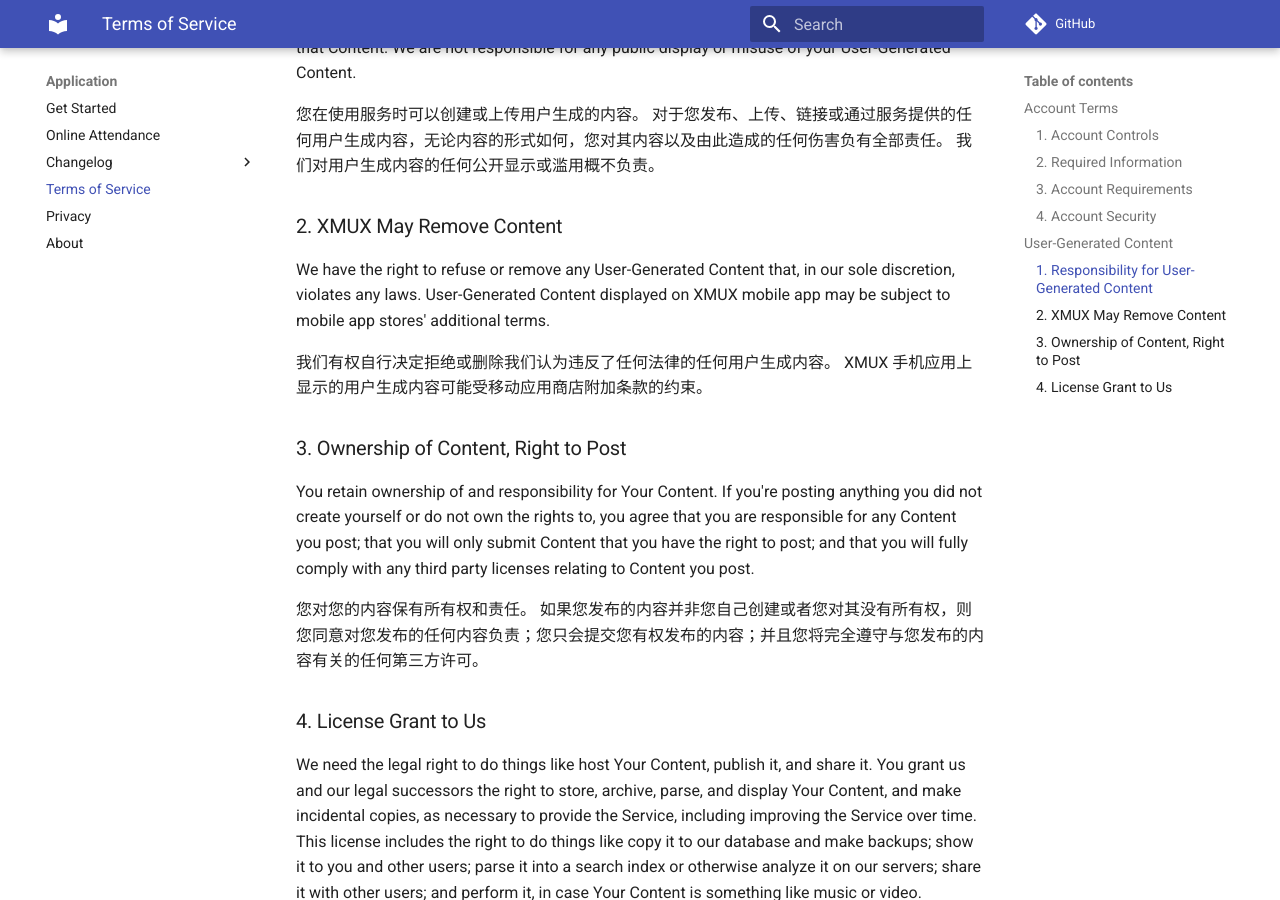
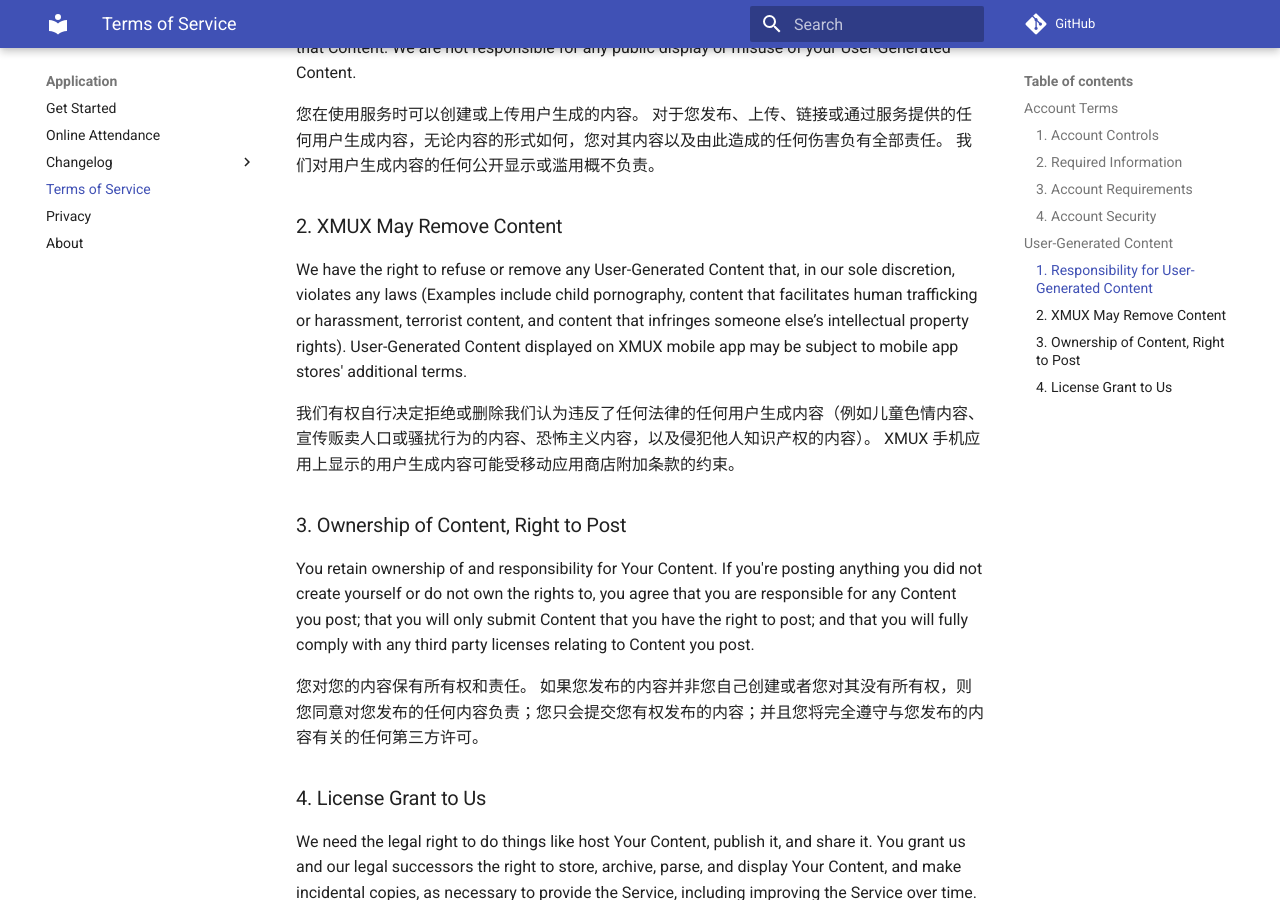
Before and after one commit to XMUMY/docs, an MkDocs documentation site: the page built from docs/app/terms.md, in a window 1280 px wide and 900 px high, scrolled down 2043 px. Built offline with MkDocs 1.6.1 and Material for MkDocs 9.7.7, drawn with Linux system fonts in a browser that asks for light colours; comment, search, counter and statistics services are not loaded.

Commit message:
Update TOS

```diff
--- a/docs/app/terms.md
+++ b/docs/app/terms.md
@@ -64,9 +64,9 @@ You may create or upload User-Generated Content while using the Service. You are
 
 ### 2. XMUX May Remove Content
 
-We have the right to refuse or remove any User-Generated Content that, in our sole discretion, violates any laws. User-Generated Content displayed on XMUX mobile app may be subject to mobile app stores' additional terms.
+We have the right to refuse or remove any User-Generated Content that, in our sole discretion, violates any laws (Examples include child pornography, content that facilitates human trafficking or harassment, terrorist content, and content that infringes someone else’s intellectual property rights). User-Generated Content displayed on XMUX mobile app may be subject to mobile app stores' additional terms.
 
-我们有权自行决定拒绝或删除我们认为违反了任何法律的任何用户生成内容。 XMUX 手机应用上显示的用户生成内容可能受移动应用商店附加条款的约束。
+我们有权自行决定拒绝或删除我们认为违反了任何法律的任何用户生成内容（例如儿童色情内容、宣传贩卖人口或骚扰行为的内容、恐怖主义内容，以及侵犯他人知识产权的内容）。 XMUX 手机应用上显示的用户生成内容可能受移动应用商店附加条款的约束。
 
 ### 3. Ownership of Content, Right to Post
 
```
